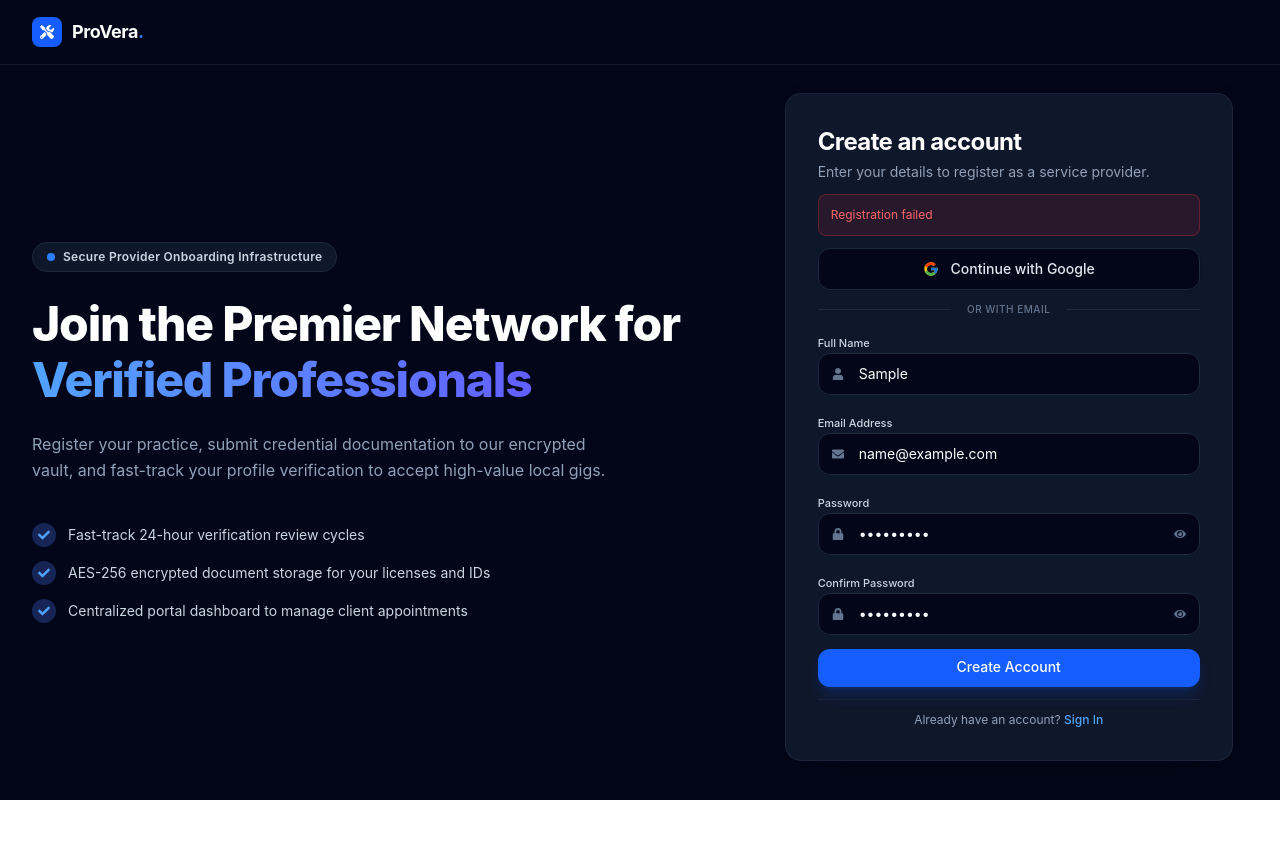
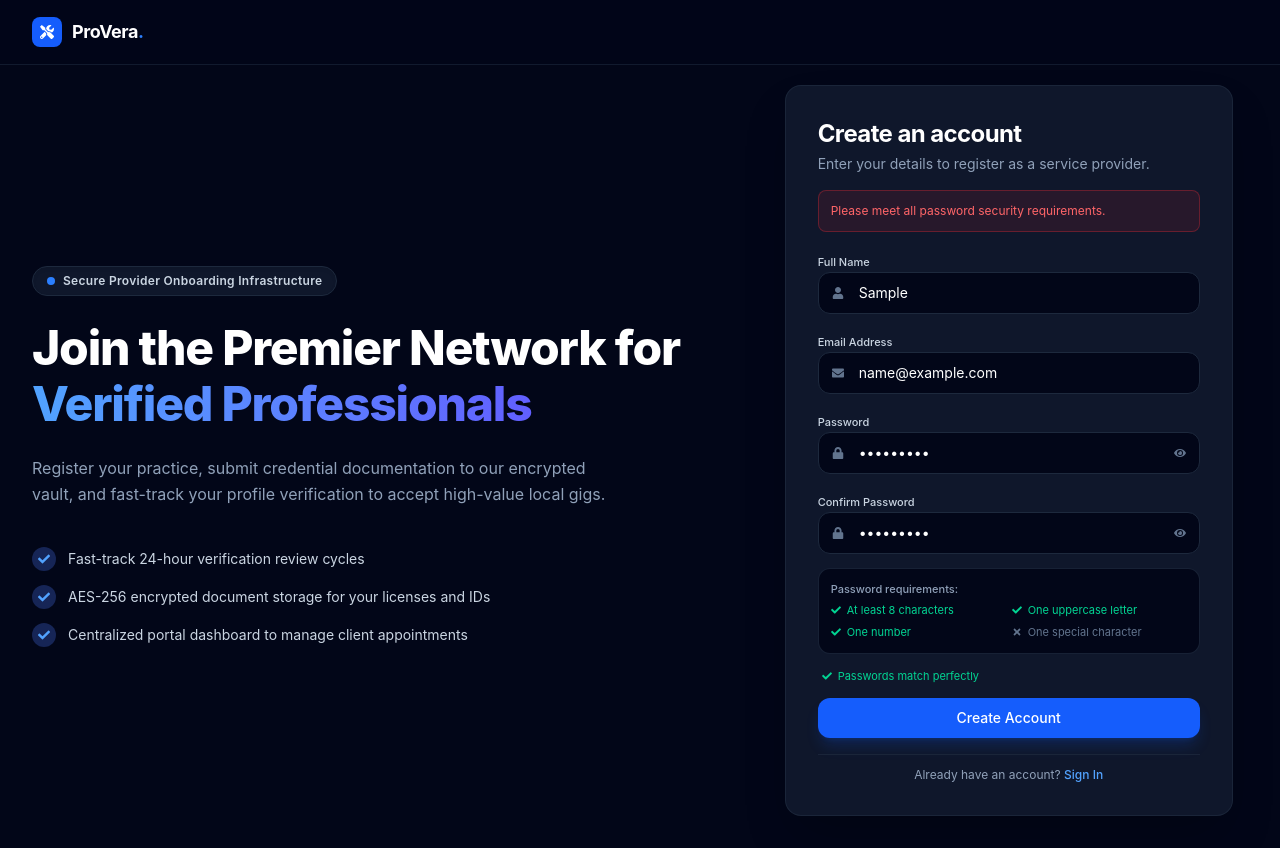
Before and after one commit to Code-Akhilsai/ProVera, a React (Vite) app in the folder frontend/: page /register in a window 1280 px wide. Both pictures are taken after typing "Sample", "name@example.com", "Sample123", "Sample123" into the empty fields and a click on the button "Create Account". Before the commit the page ends 800 px from the top, so only its background shows below. Built offline with nearby package versions, Linux system fonts and the light colour scheme; no server answers.

Commit message:
validaters

```diff
--- a/frontend/src/Pages/Login.jsx
+++ b/frontend/src/Pages/Login.jsx
@@ -5,15 +5,16 @@ import {
   FaLock,
   FaEye,
   FaEyeSlash,
-  FaArrowRight,
   FaCheck,
 } from "react-icons/fa";
-import { FcGoogle } from "react-icons/fc";
 import { useNavigate } from "react-router-dom";
 import axios from "axios";
 
 export default function Login() {
   const [showPassword, setShowPassword] = useState(false);
+  const [errorMsg, setErrorMsg] = useState("");
+  const [successMsg, setSuccessMsg] = useState("");
+  const [isSubmitting, setIsSubmitting] = useState(false);
   const nav = useNavigate();
 
   const [formData, setFormData] = useState({
@@ -27,6 +28,9 @@ export default function Login() {
 
   const handleSubmit = async (e) => {
     e.preventDefault();
+    setErrorMsg("");
+    setSuccessMsg("");
+    setIsSubmitting(true);
 
     try {
       const response = await axios.post(
@@ -43,9 +47,18 @@ export default function Login() {
       if (response.status !== 200) {
         throw new Error("Login failed");
       }
-      nav("/provider-dashboard", { replace: true });
+
+      setSuccessMsg("Signed in successfully! Redirecting...");
+      setTimeout(() => {
+        nav("/provider-dashboard", { replace: true });
+      }, 1000);
     } catch (error) {
       console.error("Login error:", error);
+      setErrorMsg(
+        error.response?.data?.message ||
+          "Invalid email or password. Please try again.",
+      );
+      setIsSubmitting(false);
     }
   };
 
@@ -76,7 +89,7 @@ export default function Login() {
 
           <h1 className="text-4xl xl:text-5xl font-extrabold text-white tracking-tight leading-[1.15]">
             Welcome Back to Your{" "}
-            <span className="bg-linear-to-r from-blue-400 to-indigo-500 bg-clip-text text-transparent">
+            <span className="bg-gradient-to-r from-blue-400 to-indigo-500 bg-clip-text text-transparent">
               Management Hub
             </span>
           </h1>
@@ -112,7 +125,6 @@ export default function Login() {
 
         {/* Right Side: Login Box */}
         <div className="lg:col-span-5 w-full flex justify-center">
-          {/* Reduced max-width from max-w-md to max-w-sm to slightly reduce the width */}
           <div className="max-w-sm w-full bg-slate-900 border border-slate-800/80 rounded-2xl p-5 sm:p-6 space-y-4 shadow-2xl">
             <div className="space-y-1 text-center lg:text-left">
               <h2 className="text-xl sm:text-2xl font-bold text-white tracking-tight">
@@ -123,26 +135,21 @@ export default function Login() {
               </p>
             </div>
 
-            {/* Google Sign-in Button (Slightly increased height with py-3) */}
-            <button
-              type="button"
-              className="w-full flex items-center justify-center space-x-3 bg-slate-950 hover:bg-slate-800 border border-slate-800 text-slate-200 font-medium py-3 px-4 rounded-xl text-xs sm:text-sm transition-colors shadow-sm"
-            >
-              <FcGoogle className="text-base" />
-              <span>Continue with Google</span>
-            </button>
+            {errorMsg && (
+              <div className="bg-red-500/10 border border-red-500/30 rounded-lg p-3">
+                <p className="text-red-400 text-xs">{errorMsg}</p>
+              </div>
+            )}
 
-            <div className="flex items-center space-x-3">
-              <div className="grow border-t border-slate-800"></div>
-              <span className="text-[10px] uppercase tracking-wider text-slate-500 font-medium">
-                Or with email
-              </span>
-              <div className="grow border-t border-slate-800"></div>
-            </div>
+            {successMsg && (
+              <div className="bg-emerald-500/10 border border-emerald-500/30 rounded-lg p-3">
+                <p className="text-emerald-400 text-xs">{successMsg}</p>
+              </div>
+            )}
 
             {/* Login Form */}
             <form onSubmit={handleSubmit} className="space-y-3">
-              {/* Email Address (Slightly increased height with py-3) */}
+              {/* Email Address */}
               <div className="space-y-1">
                 <label className="text-[11px] font-medium text-slate-300">
                   Email Address
@@ -163,7 +170,7 @@ export default function Login() {
                 </div>
               </div>
 
-              {/* Password (Slightly increased height with py-3) */}
+              {/* Password */}
               <div className="space-y-1">
                 <label className="text-[11px] font-medium text-slate-300">
                   Password
@@ -184,7 +191,7 @@ export default function Login() {
                   <button
                     type="button"
                     onClick={() => setShowPassword(!showPassword)}
-                    className="absolute inset-y-0 right-0 pr-3.5 flex items-center text-slate-500 hover:text-slate-300 focus:outline-none"
+                    className="absolute inset-y-0 right-0 pr-3.5 flex items-center text-slate-500 hover:text-slate-300 focus:outline-none cursor-pointer"
                   >
                     {showPassword ? (
                       <FaEyeSlash className="text-xs" />
@@ -204,12 +211,13 @@ export default function Login() {
                 </div>
               </div>
 
-              {/* Submit Button (Slightly increased height with py-3) */}
+              {/* Submit Button */}
               <button
                 type="submit"
-                className="w-full bg-blue-600 hover:bg-blue-500 text-white font-medium py-3 px-4 rounded-xl text-xs sm:text-sm transition-colors flex items-center justify-center space-x-2 shadow-lg shadow-blue-600/25 mt-1"
+                disabled={isSubmitting}
+                className="w-full bg-blue-600 hover:bg-blue-500 disabled:bg-blue-600/50 text-white font-medium py-3 px-4 rounded-xl text-xs sm:text-sm transition-colors flex items-center justify-center space-x-2 shadow-lg shadow-blue-600/25 mt-1 cursor-pointer"
               >
-                <span>Sign In</span>
+                <span>{isSubmitting ? "Signing in..." : "Sign In"}</span>
               </button>
             </form>
 
--- a/frontend/src/Pages/Register.jsx
+++ b/frontend/src/Pages/Register.jsx
@@ -7,15 +7,17 @@ import {
   FaEye,
   FaEyeSlash,
   FaCheck,
+  FaTimes,
 } from "react-icons/fa";
-import { FcGoogle } from "react-icons/fc";
+import { useNavigate } from "react-router-dom";
 import axios from "axios";
-import { useNavigate } from "react-router-dom";
 
 export default function Register() {
   const [showPassword, setShowPassword] = useState(false);
   const [showConfirmPassword, setShowConfirmPassword] = useState(false);
   const [errorMsg, setErrorMsg] = useState("");
+  const [successMsg, setSuccessMsg] = useState("");
+  const [isSubmitting, setIsSubmitting] = useState(false);
   const nav = useNavigate();
 
   const [formData, setFormData] = useState({
@@ -24,6 +26,15 @@ export default function Register() {
     password: "",
     confirmPassword: "",
   });
+
+  // Password validation state rules
+  const validations = {
+    length: formData.password.length >= 8,
+    uppercase: /[A-Z]/.test(formData.password),
+    number: /[0-9]/.test(formData.password),
+    special: /[^A-Za-z0-9]/.test(formData.password),
+    match: formData.password && formData.password === formData.confirmPassword,
+  };
 
   const handleChange = (e) => {
     const { name, value } = e.target;
@@ -36,11 +47,25 @@ export default function Register() {
   const handleSubmit = async (e) => {
     e.preventDefault();
     setErrorMsg("");
+    setSuccessMsg("");
 
-    if (formData.password !== formData.confirmPassword) {
-      setErrorMsg("Passwords do not match");
+    // Validate all requirements before making API call
+    if (
+      !validations.length ||
+      !validations.uppercase ||
+      !validations.number ||
+      !validations.special
+    ) {
+      setErrorMsg("Please meet all password security requirements.");
       return;
     }
+
+    if (!validations.match) {
+      setErrorMsg("Passwords do not match.");
+      return;
+    }
+
+    setIsSubmitting(true);
 
     try {
       const res = await axios.post(
@@ -57,13 +82,18 @@ export default function Register() {
 
       if (res.status !== 201) {
         setErrorMsg("User failed to register");
+        setIsSubmitting(false);
         return;
       }
 
-      nav("/provider-dashboard");
+      setSuccessMsg("Account created successfully! Redirecting...");
+      setTimeout(() => {
+        nav("/provider-dashboard");
+      }, 1200);
     } catch (error) {
       console.log(error);
       setErrorMsg(error.response?.data?.message || "Registration failed");
+      setIsSubmitting(false);
     }
   };
 
@@ -94,7 +124,7 @@ export default function Register() {
 
           <h1 className="text-4xl xl:text-5xl font-extrabold text-white tracking-tight leading-[1.15]">
             Join the Premier Network for{" "}
-            <span className="bg-linear-to-r from-blue-400 to-indigo-500 bg-clip-text text-transparent">
+            <span className="bg-gradient-to-r from-blue-400 to-indigo-500 bg-clip-text text-transparent">
               Verified Professionals
             </span>
           </h1>
@@ -133,7 +163,7 @@ export default function Register() {
 
         {/* Right Side: Signup Box */}
         <div className="lg:col-span-5 w-full flex justify-center lg:-mt-3">
-          <div className="max-w-md w-full bg-slate-900 border border-slate-800/80 rounded-2xl p-6 sm:p-8 space-y-3 shadow-2xl">
+          <div className="max-w-md w-full bg-slate-900 border border-slate-800/80 rounded-2xl p-6 sm:p-8 space-y-4 shadow-2xl">
             <div className="space-y-1 text-center lg:text-left">
               <h2 className="text-xl sm:text-2xl font-bold text-white tracking-tight">
                 Create an account
@@ -149,22 +179,11 @@ export default function Register() {
               </div>
             )}
 
-            {/* Google Signup Button */}
-            <button
-              type="button"
-              className="w-full flex items-center justify-center space-x-3 bg-slate-950 hover:bg-slate-800 border border-slate-800 text-slate-200 font-medium py-2.5 px-4 rounded-xl text-xs sm:text-sm transition-colors shadow-sm"
-            >
-              <FcGoogle className="text-base" />
-              <span>Continue with Google</span>
-            </button>
-
-            <div className="flex items-center space-x-4">
-              <div className="grow border-t border-slate-800"></div>
-              <span className="text-[10px] uppercase tracking-wider text-slate-500 font-medium">
-                Or with email
-              </span>
-              <div className="grow border-t border-slate-800"></div>
-            </div>
+            {successMsg && (
+              <div className="bg-emerald-500/10 border border-emerald-500/30 rounded-lg p-3">
+                <p className="text-emerald-400 text-xs">{successMsg}</p>
+              </div>
+            )}
 
             {/* Registration Form */}
             <form onSubmit={handleSubmit} className="space-y-3.5">
@@ -231,7 +250,7 @@ export default function Register() {
                   <button
                     type="button"
                     onClick={() => setShowPassword(!showPassword)}
-                    className="absolute inset-y-0 right-0 pr-3.5 flex items-center text-slate-500 hover:text-slate-300 focus:outline-none"
+                    className="absolute inset-y-0 right-0 pr-3.5 flex items-center text-slate-500 hover:text-slate-300 focus:outline-none cursor-pointer"
                   >
                     {showPassword ? (
                       <FaEyeSlash className="text-xs" />
@@ -263,7 +282,7 @@ export default function Register() {
                   <button
                     type="button"
                     onClick={() => setShowConfirmPassword(!showConfirmPassword)}
-                    className="absolute inset-y-0 right-0 pr-3.5 flex items-center text-slate-500 hover:text-slate-300 focus:outline-none"
+                    className="absolute inset-y-0 right-0 pr-3.5 flex items-center text-slate-500 hover:text-slate-300 focus:outline-none cursor-pointer"
                   >
                     {showConfirmPassword ? (
                       <FaEyeSlash className="text-xs" />
@@ -274,12 +293,84 @@ export default function Register() {
                 </div>
               </div>
 
+              {/* Real-time Password Strength and Validation Feedback */}
+              {formData.password && (
+                <div className="bg-slate-950 border border-slate-800/80 rounded-xl p-3 space-y-1.5 text-[11px]">
+                  <p className="text-slate-400 font-medium mb-1">
+                    Password requirements:
+                  </p>
+                  <div className="grid grid-cols-2 gap-1.5">
+                    <div
+                      className={`flex items-center space-x-1.5 ${validations.length ? "text-emerald-400" : "text-slate-500"}`}
+                    >
+                      {validations.length ? (
+                        <FaCheck className="text-[10px]" />
+                      ) : (
+                        <FaTimes className="text-[10px]" />
+                      )}
+                      <span>At least 8 characters</span>
+                    </div>
+                    <div
+                      className={`flex items-center space-x-1.5 ${validations.uppercase ? "text-emerald-400" : "text-slate-500"}`}
+                    >
+                      {validations.uppercase ? (
+                        <FaCheck className="text-[10px]" />
+                      ) : (
+                        <FaTimes className="text-[10px]" />
+                      )}
+                      <span>One uppercase letter</span>
+                    </div>
+                    <div
+                      className={`flex items-center space-x-1.5 ${validations.number ? "text-emerald-400" : "text-slate-500"}`}
+                    >
+                      {validations.number ? (
+                        <FaCheck className="text-[10px]" />
+                      ) : (
+                        <FaTimes className="text-[10px]" />
+                      )}
+                      <span>One number</span>
+                    </div>
+                    <div
+                      className={`flex items-center space-x-1.5 ${validations.special ? "text-emerald-400" : "text-slate-500"}`}
+                    >
+                      {validations.special ? (
+                        <FaCheck className="text-[10px]" />
+                      ) : (
+                        <FaTimes className="text-[10px]" />
+                      )}
+                      <span>One special character</span>
+                    </div>
+                  </div>
+                </div>
+              )}
+
+              {/* Confirm Password Match Indicator */}
+              {formData.confirmPassword && (
+                <div
+                  className={`text-[11px] flex items-center space-x-1.5 px-1 ${validations.match ? "text-emerald-400" : "text-rose-400"}`}
+                >
+                  {validations.match ? (
+                    <FaCheck className="text-[10px]" />
+                  ) : (
+                    <FaTimes className="text-[10px]" />
+                  )}
+                  <span>
+                    {validations.match
+                      ? "Passwords match perfectly"
+                      : "Passwords do not match"}
+                  </span>
+                </div>
+              )}
+
               {/* Submit Button */}
               <button
                 type="submit"
-                className="w-full bg-blue-600 hover:bg-blue-500 text-white font-medium py-2.5 px-4 rounded-xl text-xs sm:text-sm transition-colors flex items-center justify-center space-x-2 pt-2 shadow-lg shadow-blue-600/20 mt-1"
+                disabled={isSubmitting}
+                className="w-full bg-blue-600 hover:bg-blue-500 disabled:bg-blue-600/50 text-white font-medium py-2.5 px-4 rounded-xl text-xs sm:text-sm transition-colors flex items-center justify-center space-x-2 shadow-lg shadow-blue-600/20 mt-2 cursor-pointer"
               >
-                <span>Create Account</span>
+                <span>
+                  {isSubmitting ? "Creating account..." : "Create Account"}
+                </span>
               </button>
             </form>
 
```
